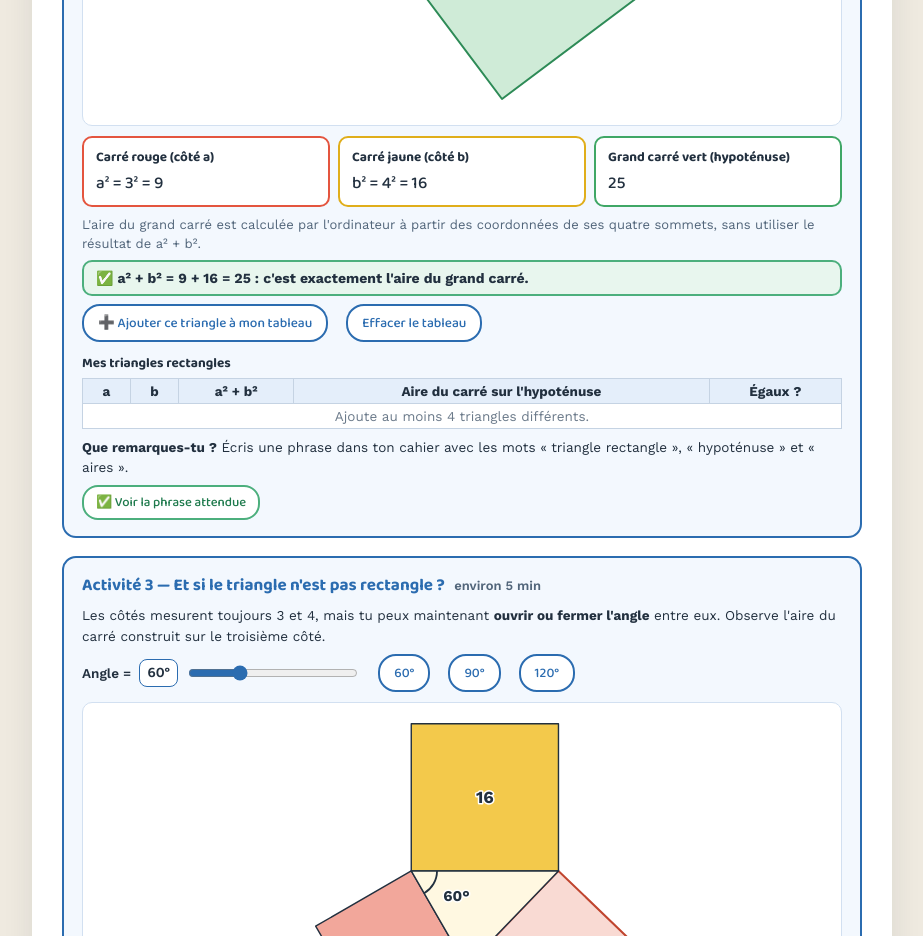
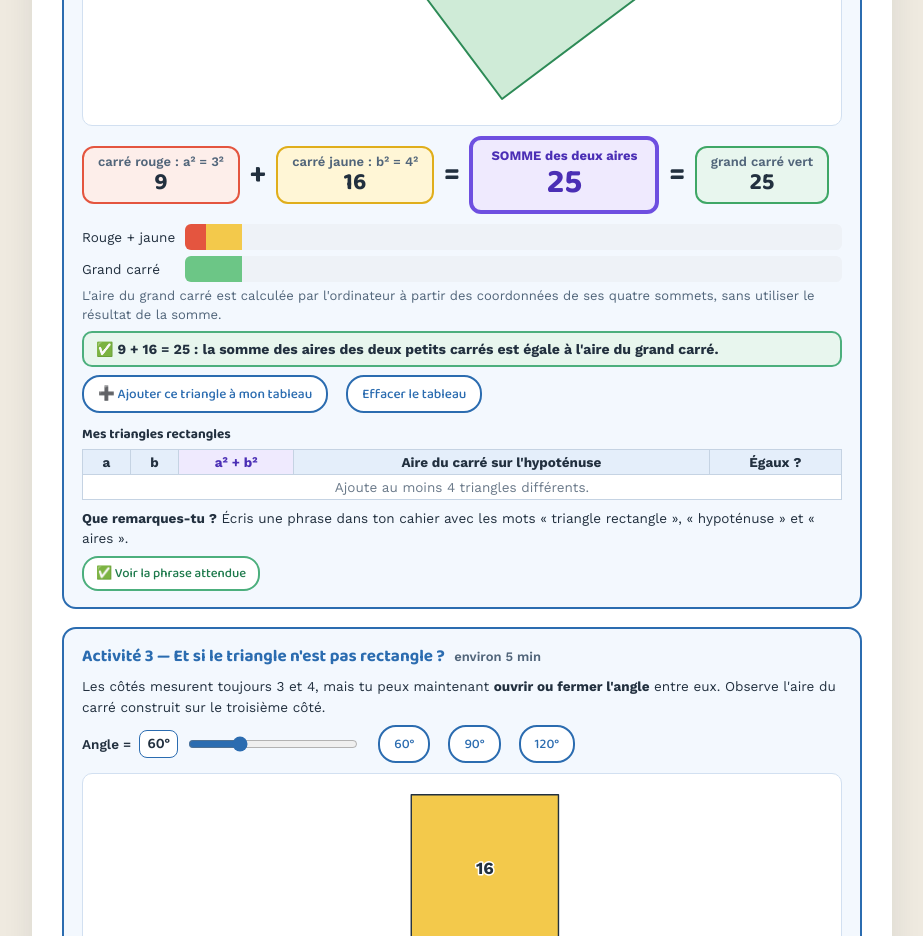
Before and after one commit to AnthonyLorenzini/Maths, a plain HTML site: page pages/4e-ch4-s1/index.html in a window 1280 px wide. Shown: the part 1720-2656 px from the top of the page, without its empty margins (178-1101 px from the left). Drawn offline with nearby package versions, Linux system fonts and the light colour scheme.

Commit message:
Ch.4 S1, activité 2 : mise en évidence de la somme a² + b²
Équation en grand (rouge + jaune = SOMME = grand carré), barres empilées
rouge+jaune / grand carré, colonne a² + b² colorée dans le tableau.

Co-Authored-By: Claude Sonnet 5.5 <noreply@anthropic.com>
Claude-Session: https://claude.ai/code/session_01G4oaZfxdVYNHWESQT5yVNt

```diff
--- a/pages/4e-ch4-s1/index.html
+++ b/pages/4e-ch4-s1/index.html
@@ -55,6 +55,23 @@ table.tab { border-collapse:collapse; width:100%; font-size:13.5px; background:#
 table.tab caption { text-align:left; font-weight:700; padding:2px 0 4px; font-family:'Baloo 2',sans-serif; }
 table.tab th, table.tab td { border:1.5px solid #C5D3E3; padding:4px 8px; text-align:center; }
 table.tab th { background:#E4EEFA; font-weight:700; }
+.somme { margin:10px 0 4px; }
+.eq { display:flex; flex-wrap:wrap; align-items:center; gap:8px 10px; }
+.terme { border:2.5px solid #C5D3E3; background:#fff; border-radius:12px; padding:6px 14px; text-align:center; min-width:96px; }
+.terme small { display:block; font-size:13px; color:#51657A; font-weight:600; }
+.terme b { font-family:'Baloo 2',sans-serif; font-size:24px; line-height:1.15; }
+.terme.ta { border-color:#E4553F; background:#FDEEEA; }
+.terme.tb { border-color:#E0AE1B; background:#FFF6D6; }
+.terme.tc { border-color:#3FA766; background:#E8F6EE; }
+.terme.tsom { border:4px solid #6E4FE0; background:#EFEAFE; padding:8px 18px; }
+.terme.tsom small { color:#4B2FB5; font-weight:700; }
+.terme.tsom b { font-size:34px; color:#4B2FB5; }
+.op { font-family:'Baloo 2',sans-serif; font-size:30px; font-weight:700; color:#22303F; }
+.piles { display:grid; grid-template-columns:auto 1fr; gap:6px 10px; align-items:center; font-size:13.5px; margin:10px 0 4px; }
+.pile { display:flex; height:26px; background:#EEF2F7; border-radius:6px; overflow:hidden; }
+.pile i { display:block; height:100%; min-width:2px; transition:width .3s ease; }
+.pile .pa { background:#E4553F; } .pile .pb { background:#F3C94B; } .pile .pc { background:#6CC686; }
+table.tab th.som, table.tab td.som { background:#EFEAFE; color:#4B2FB5; font-weight:700; }
 .barres { display:grid; grid-template-columns:auto 1fr; gap:4px 10px; align-items:center; font-size:13.5px; margin:8px 0; }
 .barre { height:18px; border-radius:5px; background:#3FA766; transition:width .3s ease; }
 .barre.autre { background:#E0AE1B; }
@@ -159,12 +176,22 @@ footer { margin-top:16px; font-size:11.5px; color:#8894A0; border-top:1.5px dash
     <div class="fig">
       <svg id="svg-calc" data-fix role="img" aria-label="Triangle rectangle de côtés a et b avec un carré sur chaque côté" xmlns="http://www.w3.org/2000/svg" viewBox="0 0 10 10"></svg>
     </div>
-    <div class="cartes" aria-live="polite">
-      <div class="carte ca"><b>Carré rouge (côté a)</b><span class="v" id="c-a2"></span></div>
-      <div class="carte cb"><b>Carré jaune (côté b)</b><span class="v" id="c-b2"></span></div>
-      <div class="carte cc"><b>Grand carré vert (hypoténuse)</b><span class="v" id="c-c2"></span></div>
+    <div class="somme" aria-live="polite">
+      <div class="eq">
+        <div class="terme ta"><small id="s-a-txt">carré rouge</small><b id="s-a2">9</b></div>
+        <span class="op" aria-label="plus">+</span>
+        <div class="terme tb"><small id="s-b-txt">carré jaune</small><b id="s-b2">16</b></div>
+        <span class="op" aria-label="égale">=</span>
+        <div class="terme tsom"><small>SOMME des deux aires</small><b id="s-som">25</b></div>
+        <span class="op" id="s-signe" aria-label="égale">=</span>
+        <div class="terme tc"><small>grand carré vert</small><b id="s-c2">25</b></div>
+      </div>
+      <div class="piles" aria-hidden="true">
+        <span>Rouge + jaune</span><div class="pile"><i class="pa" id="p-a"></i><i class="pb" id="p-b"></i></div>
+        <span>Grand carré</span><div class="pile"><i class="pc" id="p-c"></i></div>
+      </div>
     </div>
-    <p style="font-size:13px;color:#51657A;margin-top:0">L'aire du grand carré est calculée par l'ordinateur à partir des coordonnées de ses quatre sommets, sans utiliser le résultat de a² + b².</p>
+    <p style="font-size:13px;color:#51657A;margin-top:0">L'aire du grand carré est calculée par l'ordinateur à partir des coordonnées de ses quatre sommets, sans utiliser le résultat de la somme.</p>
     <div class="egal" id="c-egal" role="status" aria-live="polite"></div>
     <div class="ctrl">
       <button type="button" class="abtn" id="btn-ajout">➕ Ajouter ce triangle à mon tableau</button>
@@ -172,7 +199,7 @@ footer { margin-top:16px; font-size:11.5px; color:#8894A0; border-top:1.5px dash
     </div>
     <table class="tab" id="tab">
       <caption>Mes triangles rectangles</caption>
-      <thead><tr><th scope="col">a</th><th scope="col">b</th><th scope="col">a² + b²</th><th scope="col">Aire du carré sur l'hypoténuse</th><th scope="col">Égaux ?</th></tr></thead>
+      <thead><tr><th scope="col">a</th><th scope="col">b</th><th scope="col" class="som">a² + b²</th><th scope="col">Aire du carré sur l'hypoténuse</th><th scope="col">Égaux ?</th></tr></thead>
       <tbody id="tab-corps"><tr><td colspan="5" style="color:#6B7A8A">Ajoute au moins 4 triangles différents.</td></tr></tbody>
     </table>
     <p><b>Que remarques-tu ?</b> Écris une phrase dans ton cahier avec les mots « triangle rectangle », « hypoténuse » et « aires ».</p>
@@ -628,21 +655,29 @@ footer { margin-top:16px; font-size:11.5px; color:#8894A0; border-top:1.5px dash
     $("a-val").textContent = fmt(a); $("b-val").textContent = fmt(b);
     var r = dessiner($("svg-calc"), a, b, 90, { lettres: true });
     var a2 = a * a, b2 = b * b, somme = a2 + b2;
-    $("c-a2").textContent = "a² = " + fmt(a) + "² = " + fmt(a2);
-    $("c-b2").textContent = "b² = " + fmt(b) + "² = " + fmt(b2);
-    $("c-c2").textContent = fmt(r.aireC);
+    var ok = Math.abs(r.aireC - somme) < 1e-9;
+    $("s-a-txt").textContent = "carré rouge : a² = " + fmt(a) + "²";
+    $("s-b-txt").textContent = "carré jaune : b² = " + fmt(b) + "²";
+    $("s-a2").textContent = fmt(a2);
+    $("s-b2").textContent = fmt(b2);
+    $("s-som").textContent = fmt(somme);
+    $("s-c2").textContent = fmt(r.aireC);
+    $("s-signe").textContent = ok ? "=" : "≠";
+    var maxi = 288;                                   /* 12² + 12² : somme maximale des curseurs */
+    $("p-a").style.width = (a2 / maxi * 100) + "%";
+    $("p-b").style.width = (b2 / maxi * 100) + "%";
+    $("p-c").style.width = (r.aireC / maxi * 100) + "%";
     var e = $("c-egal");
-    var ok = Math.abs(r.aireC - somme) < 1e-9;
     e.className = "egal" + (ok ? "" : " non");
-    e.textContent = (ok ? "✅ " : "❌ ") + "a² + b² = " + fmt(a2) + " + " + fmt(b2) + " = " + fmt(somme) +
-      (ok ? " : c'est exactement l'aire du grand carré." : " : différent de l'aire du grand carré.");
+    e.textContent = (ok ? "✅ " : "❌ ") + fmt(a2) + " + " + fmt(b2) + " = " + fmt(somme) +
+      (ok ? " : la somme des aires des deux petits carrés est égale à l'aire du grand carré." : " : différent de l'aire du grand carré.");
     return { a: a, b: b, somme: somme, aireC: r.aireC, ok: ok };
   }
   function majTable() {
     var tb = $("tab-corps");
     if (!rows.length) { tb.innerHTML = '<tr><td colspan="5" style="color:#6B7A8A">Ajoute au moins 4 triangles différents.</td></tr>'; return; }
     tb.innerHTML = rows.map(function (r) {
-      return "<tr><td>" + fmt(r.a) + "</td><td>" + fmt(r.b) + "</td><td>" + fmt(r.somme) + "</td><td>" + fmt(r.aireC) + "</td><td>" + (r.ok ? "oui ✅" : "non ❌") + "</td></tr>";
+      return "<tr><td>" + fmt(r.a) + "</td><td>" + fmt(r.b) + "</td><td class=\"som\">" + fmt(r.somme) + "</td><td>" + fmt(r.aireC) + "</td><td>" + (r.ok ? "oui ✅" : "non ❌") + "</td></tr>";
     }).join("");
   }
   var cur = majCalc();
```
